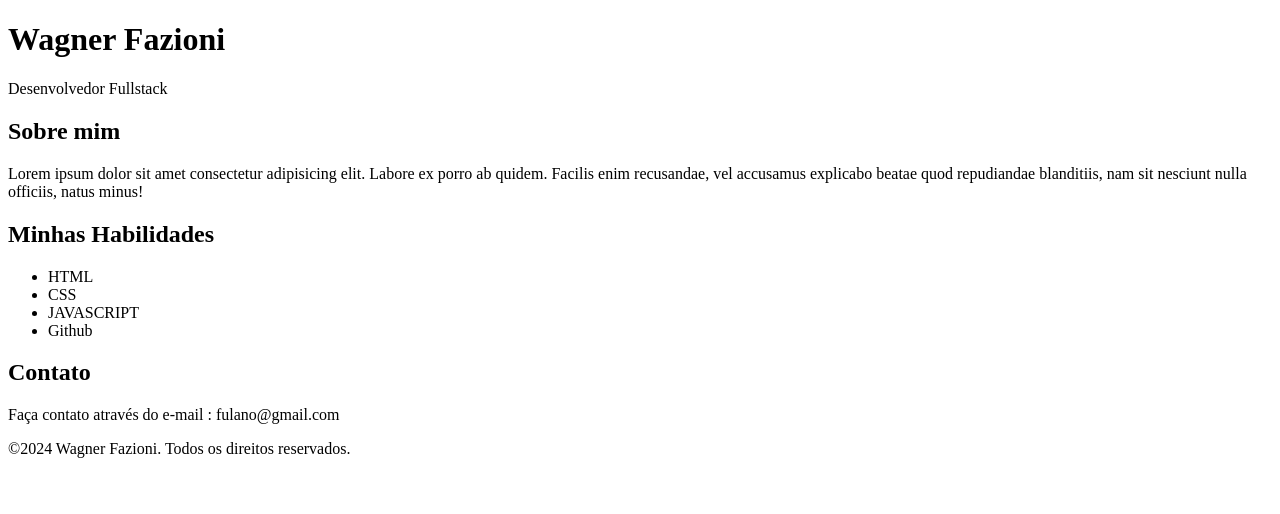
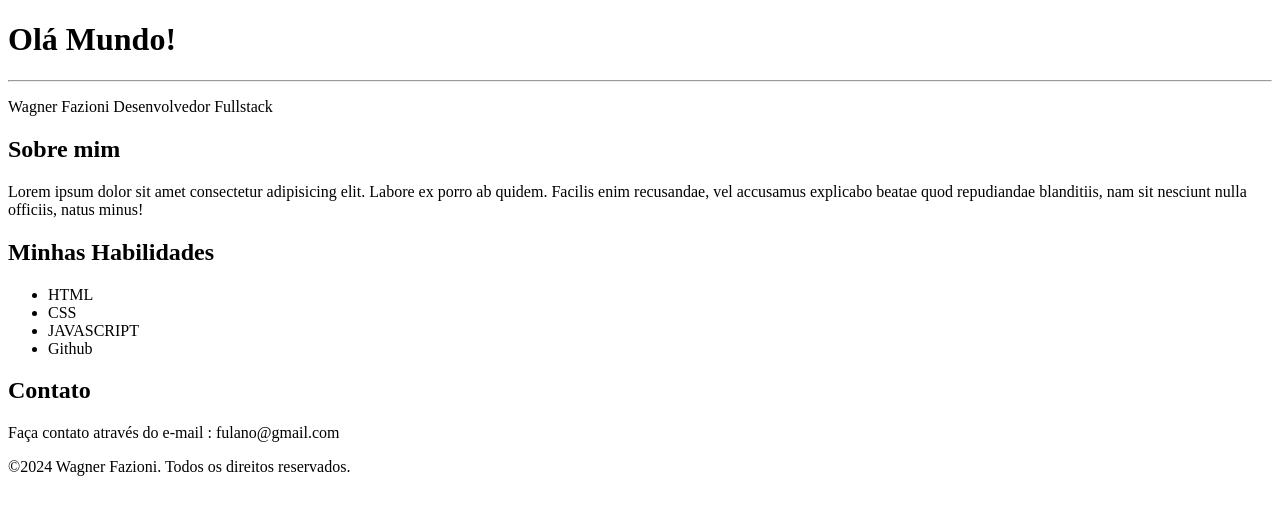
Before and after one commit to Wagner-Fazioni/ola-mundo, a plain HTML site: page site-exemplo/index.html in a window 1280 px wide. Drawn offline with Linux system fonts and the light colour scheme.

Commit message:
criei a página principal

```diff
--- a/index.html
+++ b/site-exemplo/index.html
@@ -8,8 +8,9 @@
 <body>
     <header>
         <div class="container">
-            <h1>Wagner Fazioni</h1>
-            <p>Desenvolvedor Fullstack</p>
+            <h1>Olá Mundo!</h1>
+            <hr>
+            <p>Wagner Fazioni Desenvolvedor Fullstack</p>
         </div>
     </header>
 
```
